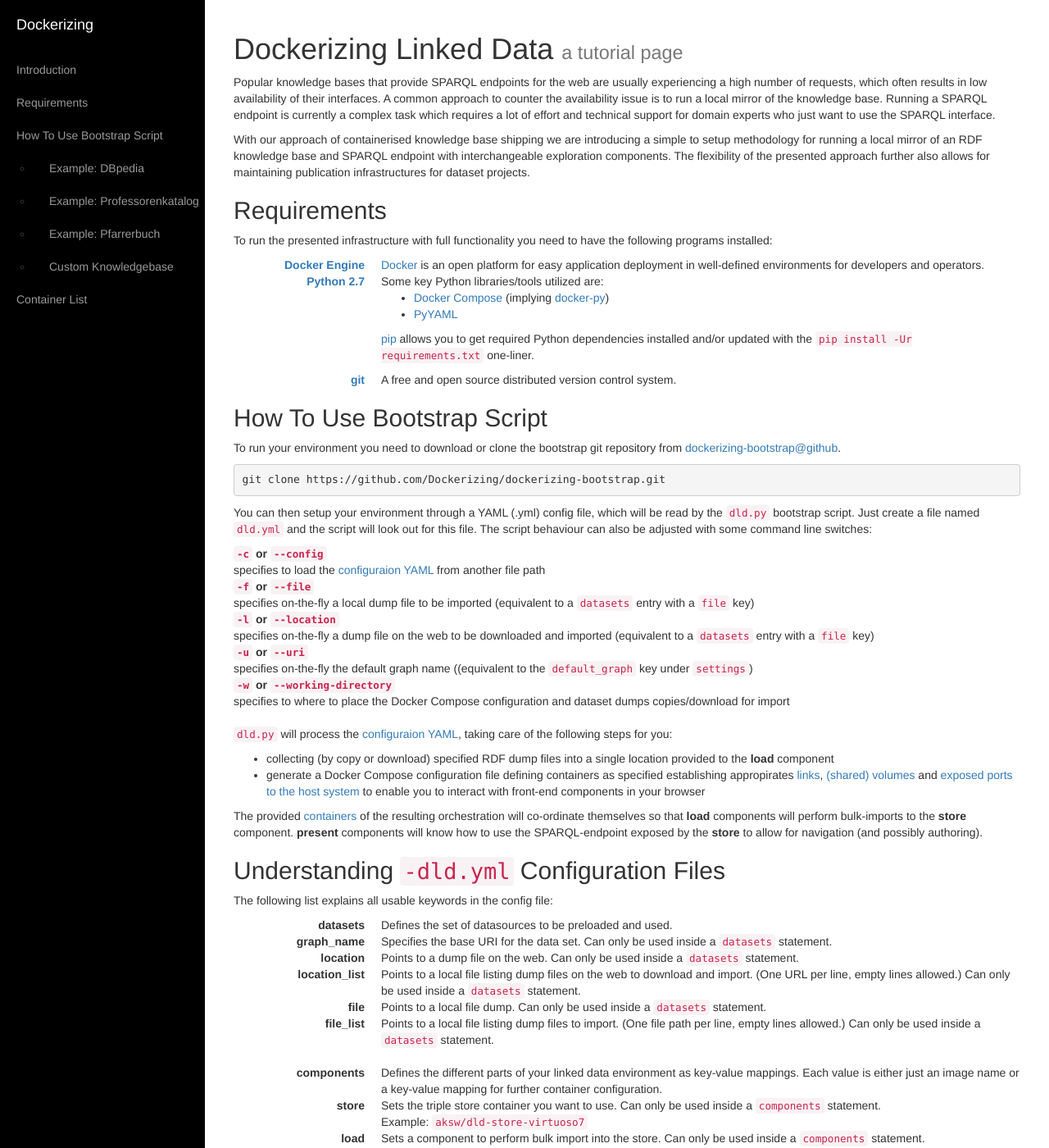
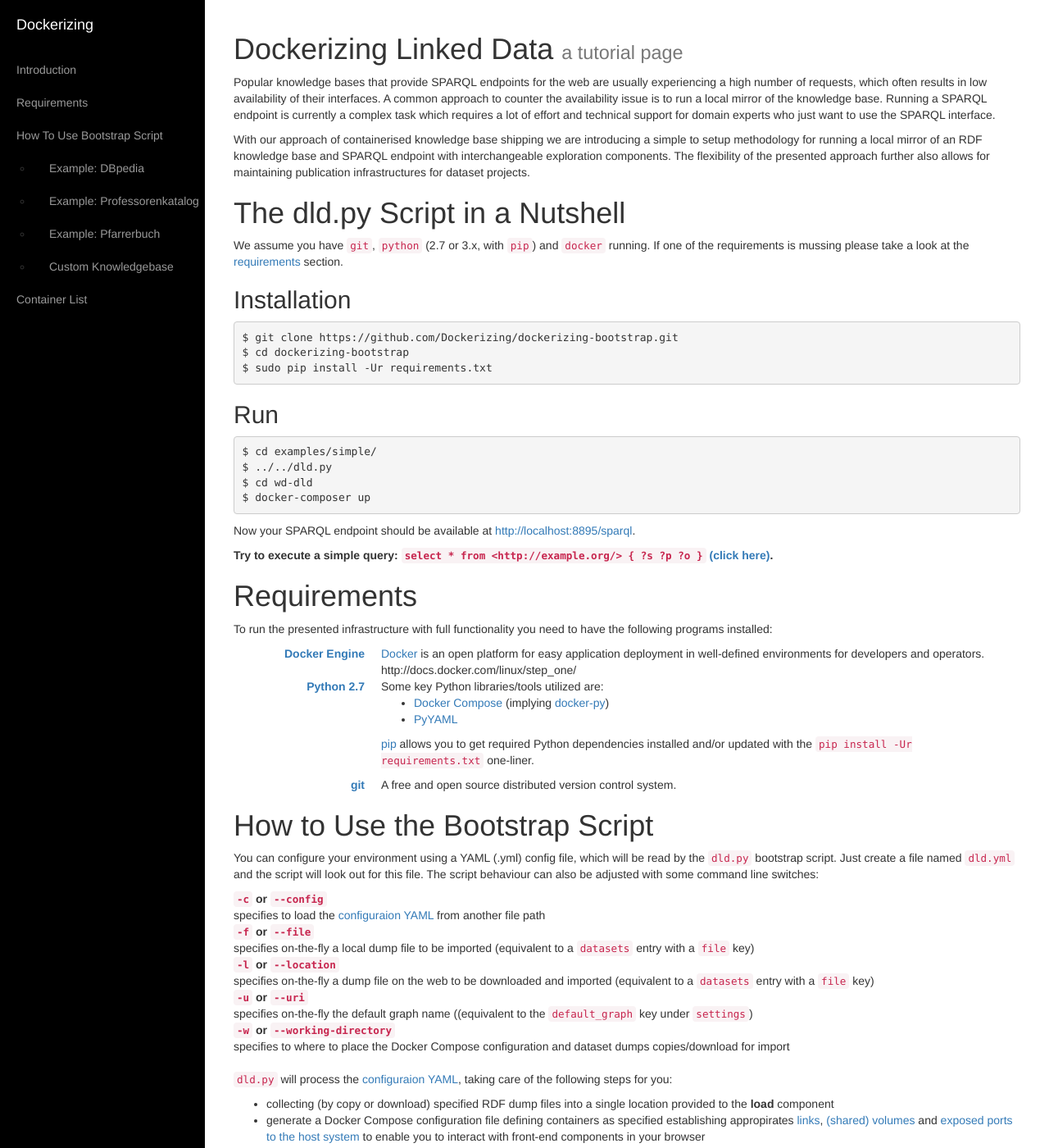
Before and after one commit to Dockerizing/dockerizing.github.io, a Jekyll site: the page built from index.md, in a window 1280 px wide and 1400 px high. Shown: the whole window at 82% size. Built offline with Jekyll 4.4.1, drawn with Linux system fonts in a browser that asks for light colours; nearby versions of some CDN libraries; some of the changed text lies outside the part shown.

Commit message:
Add simple walkthrough

```diff
--- a/index.md
+++ b/index.md
@@ -12,14 +12,35 @@ A common approach to counter the availability issue is to run a local mirror of
 With our approach of containerised knowledge base shipping we are introducing a simple to setup methodology for running a local mirror of an RDF knowledge base and SPARQL endpoint with interchangeable exploration components.
 The flexibility of the presented approach further also allows for maintaining publication infrastructures for dataset projects.
 
+# The dld.py Script in a Nutshell
 
-## Requirements
+We assume you have `git`, `python` (2.7 or 3.x, with `pip`) and `docker` running. If one of the requirements is mussing please take a look at the [requirements](#requirements) section.
+
+## Installation
+
+    $ git clone https://github.com/Dockerizing/dockerizing-bootstrap.git
+    $ cd dockerizing-bootstrap
+    $ sudo pip install -Ur requirements.txt
+
+## Run
+
+    $ cd examples/simple/
+    $ ../../dld.py
+    $ cd wd-dld
+    $ docker-composer up
+
+Now your SPARQL endpoint should be available at [http://localhost:8895/sparql](http://localhost:8895/sparql).
+
+**Try to execute a simple query: [`select * from <http://example.org/> { ?s ?p ?o }` (click here)](http://localhost:8895/sparql?query=select+*+from+<http%3A%2F%2Fexample.org%2F>+{+%3Fs+%3Fp+%3Fo+}).**
+
+# Requirements
 
 To run the presented infrastructure with full functionality you need to have the following programs installed:
 
 {:.dl-horizontal}
 [Docker Engine](http://docs.docker.com/installation/)
 : [Docker](https://docs.docker.com) is an open platform for easy application deployment in well-defined environments for developers and operators.
+http://docs.docker.com/linux/step_one/
 
 [Python 2.7](https://wiki.python.org/moin/BeginnersGuide/Download)
 : Some key Python libraries/tools utilized are:
@@ -34,13 +55,9 @@ To run the presented infrastructure with full functionality you need to have the
 
 <a id="bootstrap"></a>
 
-## How To Use Bootstrap Script
+# How to Use the Bootstrap Script
 
-To run your environment you need to download or clone the bootstrap git repository from [dockerizing-bootstrap@github](https://github.com/Dockerizing/dockerizing-bootstrap).
-
-    git clone https://github.com/Dockerizing/dockerizing-bootstrap.git
-
-You can then setup your environment through a YAML (.yml) config file, which will be read by the `dld.py` bootstrap script.
+You can configure your environment using a YAML (.yml) config file, which will be read by the `dld.py` bootstrap script.
 Just create a file named `dld.yml` and the script will look out for this file. The script behaviour can also be adjusted with
 some command line switches:
 
@@ -68,7 +85,7 @@ The provided [containers](#containers) of the resulting orchestration will co-or
 
 <a id="config"></a>
 
-## Understanding `-dld.yml` Configuration Files
+## Understanding the Configuration File
 
 The following list explains all usable keywords in the config file:
 
@@ -135,7 +152,8 @@ The keys under `components` and `present` (e.g. `store`, `load`, `ontowiki`) wil
 
 
 
-The following shows an example of a config file. Keys marked in <mark class="yellow">Yellow</mark> are introduced and processed by the dld bootstrap architecture and keys marked in <mark class="blue">blue</mark> are docker-compose keys.
+The following shows an example of a `dld.yml` file.
+Keys marked in <mark class="yellow">yellow</mark> are introduced and processed by the dld bootstrap architecture and keys marked in <mark class="blue">blue</mark> are docker-compose keys.
 
 <pre>
 <mark class="yellow">datasets</mark>:
```
